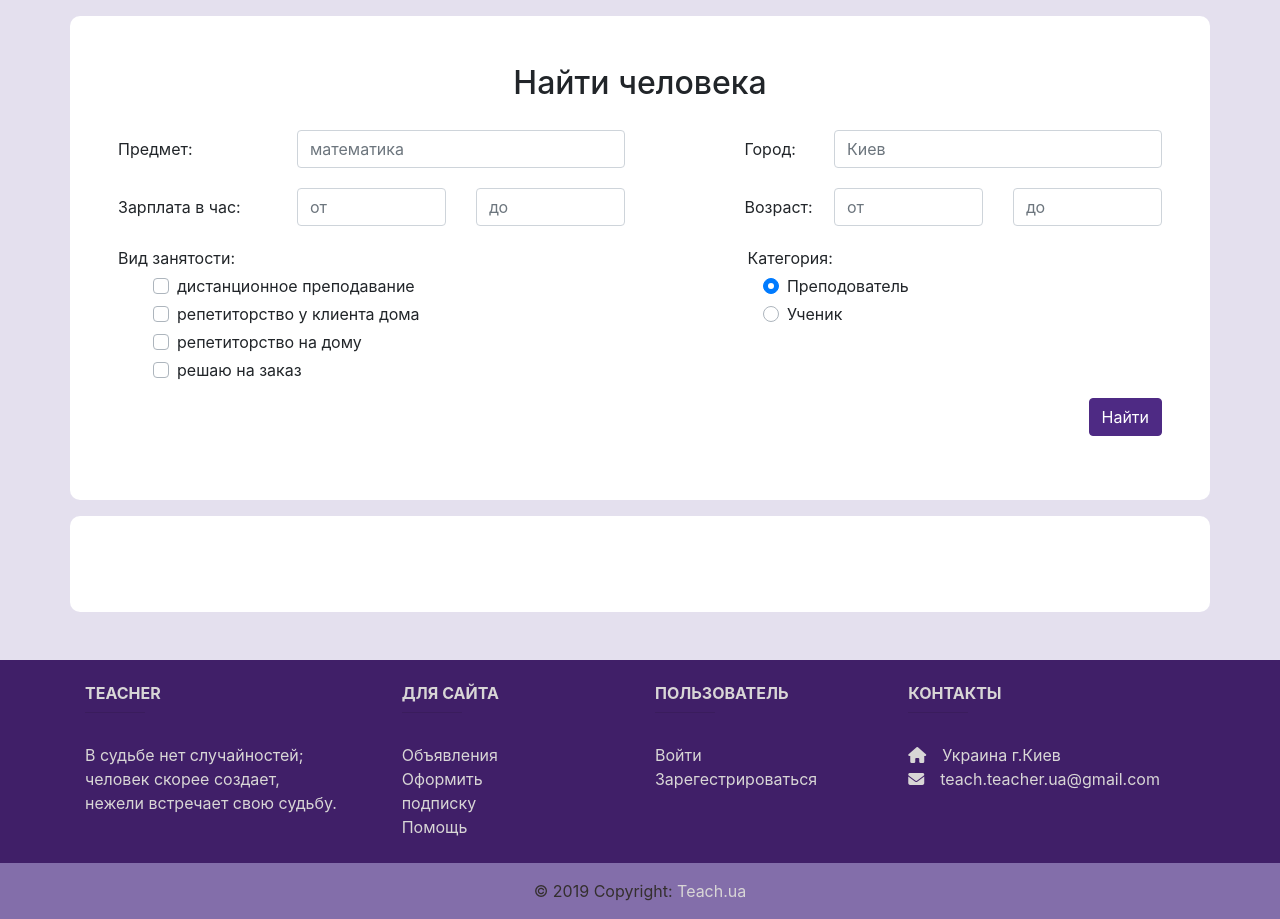
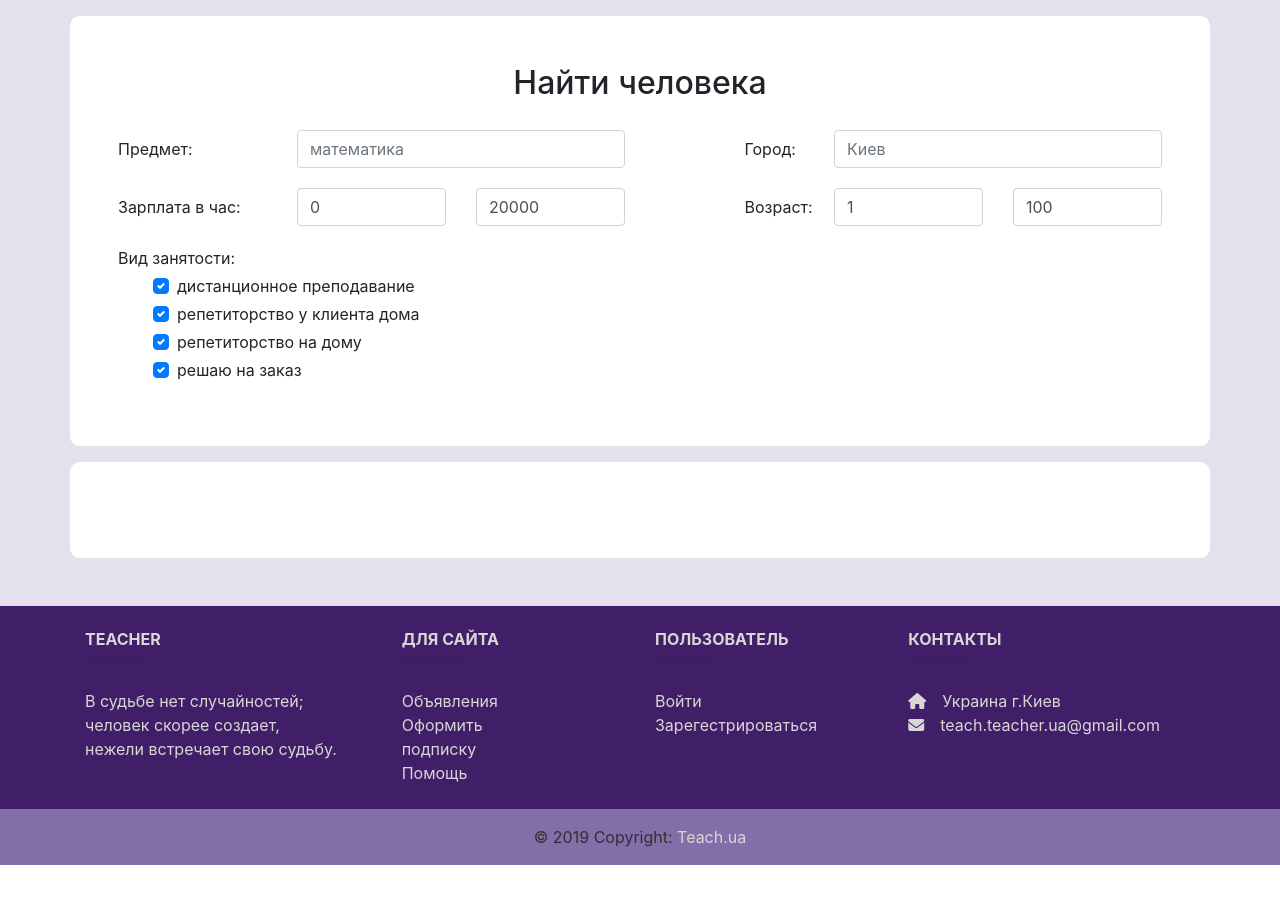
Before and after one commit to VladisIove/teach.ua, a Django app: page /home/ in a window 1280 px wide. Shown: the part 68-987 px from the top of the page. After the commit the page ends 933 px from the top, so only its background shows below. Run offline with Django 3.2, Linux system fonts and the light colour scheme; some libraries are stand-ins or nearby versions.

Commit message:
Add filters

```diff
--- a/templates/home.html
+++ b/templates/home.html
@@ -83,90 +83,70 @@
   <div class="form-group row">
     <label for="inputSkill" class="col-sm-2 col-form-label mt-sm-1">Предмет: </label>
     <div class="col-sm-4">
-      <input type="text" class="form-control mt-sm-1" id="inputSkill" placeholder="математика" name='name' required>
+      <input type="text" class="form-control mt-sm-1" id="inputSkill" placeholder="математика" name='name'  v-model="searchSkill">
     </div>
     <label for="inputCity" class="col-sm-1 offset-sm-1 mt-2 mt-sm-1 col-form-label ">Город: </label>
     <div class="col-sm-4">
-      <input type="text" class="form-control mt-sm-1" id="inputCity" placeholder="Киев" name='city'>
+      <input type="text" class="form-control mt-sm-1" id="inputCity" placeholder="Киев" name='city' v-model="searchCity">
     </div>
   </div>
   <div class="form-group row">
     <label for="inputMinSalary" class="col-sm-2 col-form-label mt-sm-1">Зарплата в час: </label>
     <div class="col-sm-2">
-      <input type="text" class="form-control mt-sm-1" id="inputMinSalary" placeholder="от" name='minSalary'>
+      <input type="text" class="form-control mt-sm-1" id="inputMinSalary" placeholder="от" name='minSalary' v-model='minSalary'>
     </div>
     <div class="col-sm-2">
-      <input type="text" class="form-control mt-2 mt-sm-1" id="inputMaxSalary" placeholder="до" name='maxSalary'>
+      <input type="text" class="form-control mt-2 mt-sm-1" id="inputMaxSalary" placeholder="до" name='maxSalary' v-model='maxSalary'>
     </div>
 
 
     <label for="inputMinSalary" class="col-sm-1 offset-sm-1 mt-2 mt-sm-1 col-form-label ">Возраст: </label>
     <div class="col-sm-2">
-      <input type="text" class="form-control mt-sm-1" id="inputMinSalary" placeholder="от" name='ageMin'>
+      <input type="text" class="form-control mt-sm-1" id="inputMinSalary" placeholder="от" name='ageMin' v-model='minAge'>
     </div>
     <div class="col-sm-2">
-      <input type="text" class="form-control mt-2 mt-sm-1" id="inputMaxSalary" placeholder="до" name='ageMax'>
+      <input type="text" class="form-control mt-2 mt-sm-1" id="inputMaxSalary" placeholder="до" name='ageMax' v-model='maxAge'>
     </div>
   </div>
 
 
 
   <div class="form-group row">
-    <div class="col-sm-6 col-12">
+    <div class="col-sm-12 col-12">
           <div class="mt-sm-1">Вид занятости:</div>
-          <div class="col-sm-10">
+          <div class="col-sm-12 ">
 
             <div class="form-check ">
-              <div class="custom-control custom-checkbox mt-1">
-                <input type="checkbox" class="custom-control-input" id="customDistanceTeaching" name='option1' value='DistanceTeaching'>
+              <div class="custom-control custom-checkbox mt-1 ">
+                <input type="checkbox" class="custom-control-input" id="customDistanceTeaching" name='option1' value='дистанционное преподавание' v-model='checkTypeWork'>
                 <label class="custom-control-label" for="customDistanceTeaching" >дистанционное преподавание</label>
               </div>
               <div class="custom-control custom-checkbox mt-1">
-                <input type="checkbox" class="custom-control-input" id="customTutoringClientHome" name='option2' value='TutoringClientHome'>
+                <input type="checkbox" class="custom-control-input" id="customTutoringClientHome" name='option2' value='репетиторство у клиента дома' v-model='checkTypeWork'>
                 <label class="custom-control-label" for="customTutoringClientHome" >репетиторство у клиента дома</label>
               </div>
               <div class="custom-control custom-checkbox mt-1">
-                <input type="checkbox" class="custom-control-input" id="customTutoringTeacherHome" name='option3' value='TutoringTeacherHome'>
+                <input type="checkbox" class="custom-control-input" id="customTutoringTeacherHome" name='option3' value='репетиторство на дому' v-model='checkTypeWork'>
                 <label class="custom-control-label" for="customTutoringTeacherHome" >репетиторство на дому</label>
               </div>
               <div class="custom-control custom-checkbox mt-1">
-                <input type="checkbox" class="custom-control-input" id="customDecideOrder" name='option4' value='DecideOrder'>
+                <input type="checkbox" class="custom-control-input" id="customDecideOrder" name='option4' value='решаю на заказ' v-model='checkTypeWork'>
                 <label class="custom-control-label" for="customDecideOrder" >решаю на заказ</label>
               </div>
             </div>
           </div>
     </div>
-    <div class="col-sm-6 col-12">
-      <div class="offset-sm-2 pl-2 mt-2 mt-sm-1">Категория:</div>
-      <div class="col-sm-10 pl-4">
-        <div class="form-check offset-sm-2 ">
-          <div class="custom-control custom-radio mt-1">
-            <input type="radio" id="customRadio1" name="customRadio" class="custom-control-input" checked value='T'>
-            <label class="custom-control-label" for="customRadio1" >Преподователь</label>
-          </div>
 
-        <div class="custom-control custom-radio mt-1">
-          <input type="radio" id="customRadio2" name="customRadio" class="custom-control-input" value='S'>
-          <label class="custom-control-label" for="customRadio2" >Ученик</label>
-        </div>
-        </div>
-      </div>
-    </div>
   </div>
 
 
-  <div class="form-group row">
-    <div class="col-sm-12 text-right">
-      <button type="submit" class="btn btn-primary">Найти</button>
-    </div>
-  </div>
 </form>
   </div>
 
 <div class="col-12 main p-5" >
 
 
-  <div class="" v-for='user_ad in users' >
+  <div class="" v-for='user_ad in filteredPerson' >
     <div class="card mb-3 mt-1 "  v-if='user_ad.subscription != "L"'>
       <div class="row no-gutters vip" >
 
@@ -437,12 +417,81 @@
   delimiters: ['<%', '%>'],
   el: '#app',
   data: {
-    users: '',
+    users: [],
     user_id: `{{ user.id }}`,
-    search_city: '',
-    search_skill: '',
-    Txt: '',
-     output: '',
+    searchCity: '',
+    searchSkill: '',
+    checkTypeWork: ['дистанционное преподавание',
+'репетиторство у клиента дома',
+'репетиторство на дому',
+'решаю на заказ'],
+    minAge: 1,
+    maxAge: 100,
+    minSalary: 0,
+    maxSalary: 20000,
+  },
+    computed: {
+    filteredPerson: function(){
+      var self = this;
+/*      return this.users.filter(function(user){
+        console.log(self.searchCity)
+        return user.city.toLowerCase().indexOf(self.searchCity.toLowerCase()) != -1 ;
+      });*/
+      var self = this;
+
+      return this.users.filter(function(user){
+        /*&& user.skill.includes(self.searchSkill.toLowerCase()) != -1*/
+        skill_name_user = []
+        for (i in user.skill){
+          skill_name_user.push(user.skill[i].skill_name)
+        }
+        type_les_user = []
+
+        for(i in user.type_lesson){
+          type_les_user.push(user.type_lesson[i].type_lesson)
+        }
+
+        check = false
+        for( i in self.checkTypeWork){
+
+          if (type_les_user.includes(self.checkTypeWork[i])){
+            check = true;
+            break;
+          }
+        }
+        console.log(check)
+        console.log(typeof self.checkTypeWork)
+        if(self.checkTypeWork == {}){
+          console.log('all')
+
+        if (self.searchSkill.toLowerCase() != ''){
+          return user.city.toLowerCase().indexOf(self.searchCity.toLowerCase()) != -1 &&
+          (user.age >= parseInt(self.minAge) && user.age <= parseInt(self.maxAge)) &&
+          (user.price_per_hource >= parseInt(self.minSalary) && user.price_per_hource <= parseInt(self.maxSalary)) && skill_name_user.includes(self.searchSkill.toLowerCase());
+        }else{
+                    return user.city.toLowerCase().indexOf(self.searchCity.toLowerCase()) != -1 &&
+          (user.age >= parseInt(self.minAge) && user.age <= parseInt(self.maxAge)) &&
+          (user.price_per_hource >= parseInt(self.minSalary) && user.price_per_hource <= parseInt(self.maxSalary)) ;
+        }
+      }else{
+                if (self.searchSkill.toLowerCase() != ''){
+          return user.city.toLowerCase().indexOf(self.searchCity.toLowerCase()) != -1 &&
+          (user.age >= parseInt(self.minAge) && user.age <= parseInt(self.maxAge)) &&
+          (user.price_per_hource >= parseInt(self.minSalary) && user.price_per_hource <= parseInt(self.maxSalary)) && skill_name_user.includes(self.searchSkill.toLowerCase()) && check;
+        }else{
+                    return user.city.toLowerCase().indexOf(self.searchCity.toLowerCase()) != -1 &&
+          (user.age >= parseInt(self.minAge) && user.age <= parseInt(self.maxAge)) &&
+          (user.price_per_hource >= parseInt(self.minSalary) && user.price_per_hource <= parseInt(self.maxSalary)) && check;
+        }
+      }
+
+
+
+
+
+      });
+
+    }
   },
   created(){
     this.loadUsers()
@@ -473,7 +522,7 @@
         type: "GET",
         success: (response) => {
           this.users = response.data
-          console.log(this.users)
+
           }
         });
       },
--- a/user/admin.py
+++ b/user/admin.py
@@ -12,7 +12,7 @@
 			('Main info',{
 				'classes': ('wide',),
 				'fields': ( ('name','surname', 'last_change', 'valid_announcement', 'age'),
-			   			  ('img', 'city', 'type_persone' ,'about', ),
+			   			  ('img', 'city', 'type_persone' ,'about', 'price_per_hource'),
 			   			   ('subscription', 'start_subscription', 'end_subscription'))
 				}),
 			('Contact info', {
--- a/user/models.py
+++ b/user/models.py
@@ -95,7 +95,7 @@
 
 	skill = models.ManyToManyField('Skill', related_name='skill',blank=True, verbose_name='Предмет')
 
-	like = models.ManyToManyField('self', related_name='like')
+	like = models.ManyToManyField('self', related_name='like', null=True, blank=True)
 
 	create_time = models.DateTimeField(auto_now_add=True)
 	last_change = models.DateTimeField(blank=True, null=True)
--- a/user/views.py
+++ b/user/views.py
@@ -188,14 +188,14 @@
 
 
 	def get_queryset(self):
-		"""
+
 		if self.request.user.is_authenticated:
 			if self.request.user.type_persone == 'S':
 				users = User.objects.filter(type_persone = 'T', valid_announcement=True )
 			else:
 				users = User.objects.filter(type_persone = 'S', valid_announcement=True )
-		else:"""
-		users = User.objects.filter(valid_announcement=True  )
+		else:
+			users = User.objects.filter(valid_announcement=True  )
 		return users
 		"""
 		if self.request.GET :
```
Also changed, not shown: user/migrations/0009_auto_20190717_0959.py (added).
